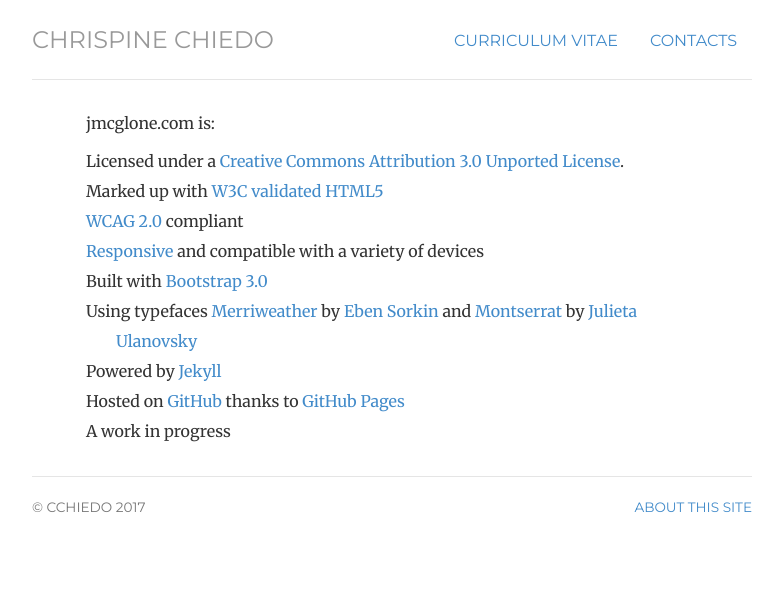
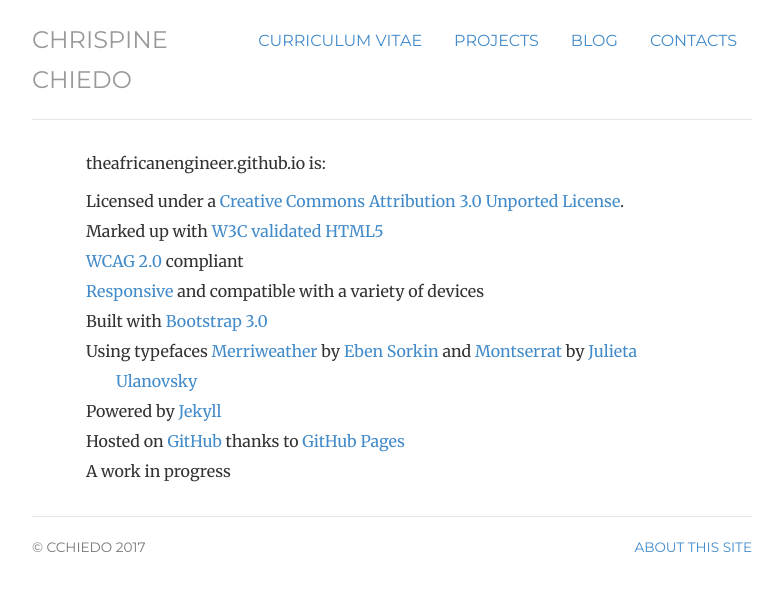
Before and after one commit to theafricanengineer/theafricanengineer.github.io, a Jekyll site: the page built from about/index.html, in a window 1280 px wide. Shown: the top 591 px of the page, without its empty margins (248-1031 px from the left). Built offline with Jekyll 4.4.1, drawn with Linux system fonts in a browser that asks for light colours.

Commit message:
modified header.html and index.html files

```diff
--- a/_includes/header.html
+++ b/_includes/header.html
@@ -1,8 +1,8 @@
 <div class="header">
 	<ul class="nav nav-pills pull-right">
 		<li class="{{ page.cv }}"><a href="/cv" title="CV">Curriculum Vitae</a></li>
-		<!-- <li class="{{ page.projects }}"><a href="/projects" title="Projects">Projects</a></li> -->
-		<!-- <li class="{{ page.notes }}"><a href="/notes" title="Notes">Notes</a></li> -->
+		<li class="{{ page.projects }}"><a href="/projects" title="Projects">Projects</a></li>
+		<li class="{{ page.notes }}"><a href="/notes" title="Notes">Blog</a></li>
 		<li class="{{ page.contact }}"><a href="/contact" title="Contact">Contacts</a></li>
 	</ul>
 	<h3 class="text-muted"><a href="/">Chrispine Chiedo</a></h3>
--- a/about/index.html
+++ b/about/index.html
@@ -6,7 +6,7 @@
 
   <div class="about">
 
-    <p>jmcglone.com is:</p>
+    <p>theafricanengineer.github.io is:</p>
 
       <ul class="list-unstyled">
         <li>Licensed under a <a rel="license" href="http://creativecommons.org/licenses/by/3.0/deed.en_US">Creative Commons Attribution 3.0 Unported License</a>. </li>
```
